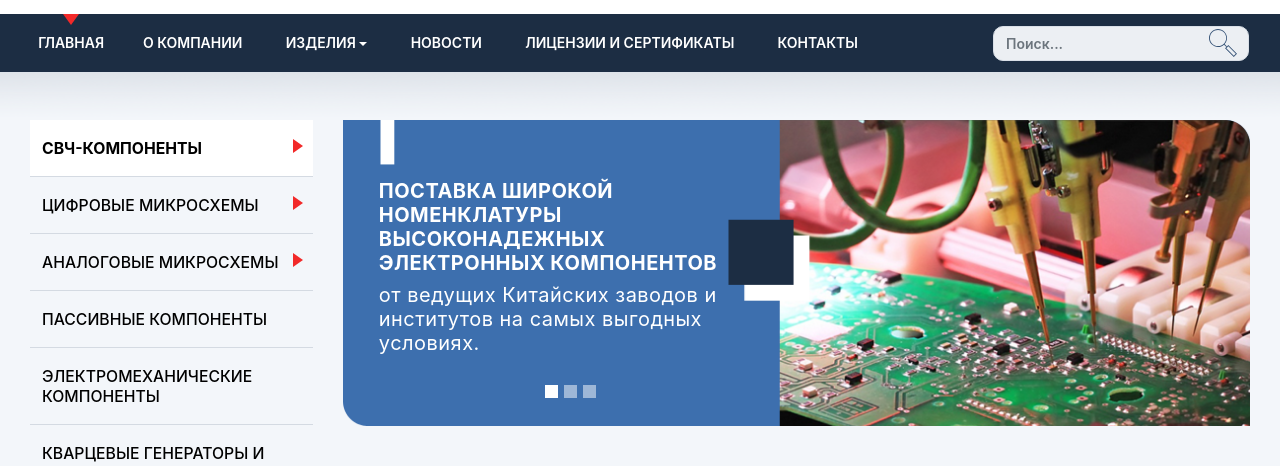
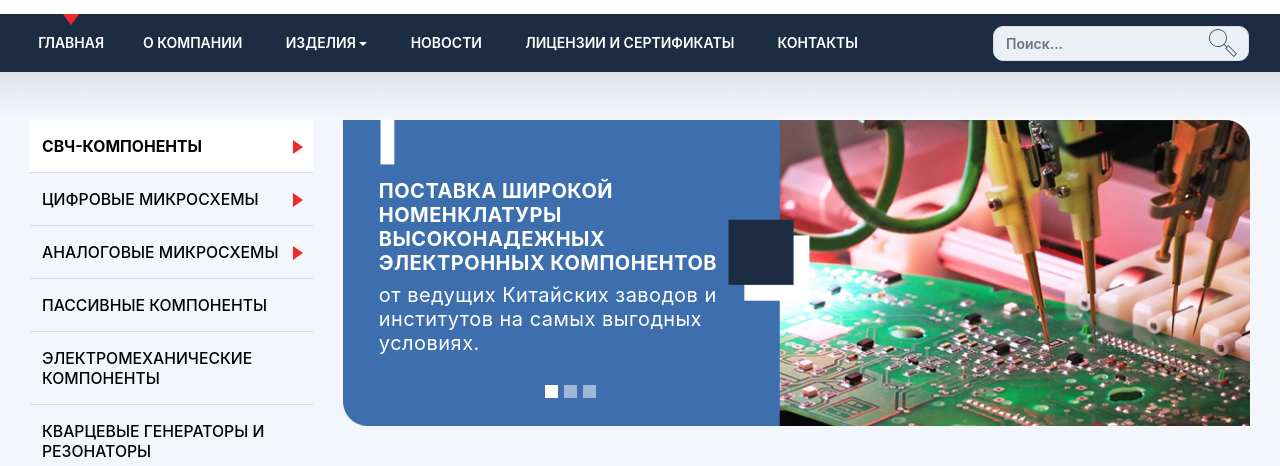
Before and after one commit to Recrutus/Epsilon, a plain HTML site: page index.html in a window 1280 px wide. Shown: the part 186-652 px from the top of the page. Drawn offline with nearby package versions, Linux system fonts and the light colour scheme.

Commit message:
сохранение

```diff
--- a/css/custom.css
+++ b/css/custom.css
@@ -249,7 +249,7 @@ nav .form-control {
 }
 
 .product-menu .dropright-item {
-	padding: 18px 21px 17px 12px;
+	padding: 16px 21px 15px 12px;
 	border-bottom: 1px solid #d4dae2;
 	border-top: 1px solid transparent;
 }
@@ -292,6 +292,7 @@ nav .form-control {
 	border-color: transparent transparent transparent #f22929;
 	position: absolute;
 	right: 0;
+	top: 20px;
 }
 
 .product-menu .nav-link.parent.active:after {
```
